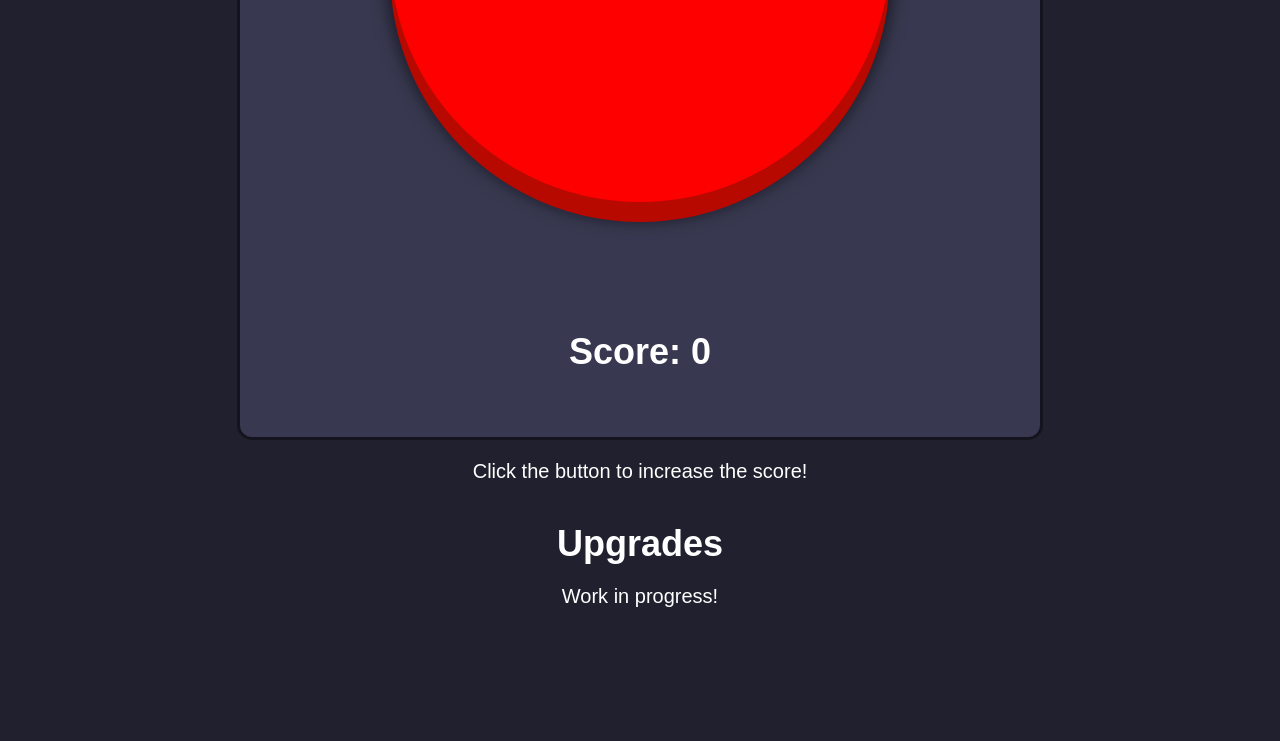
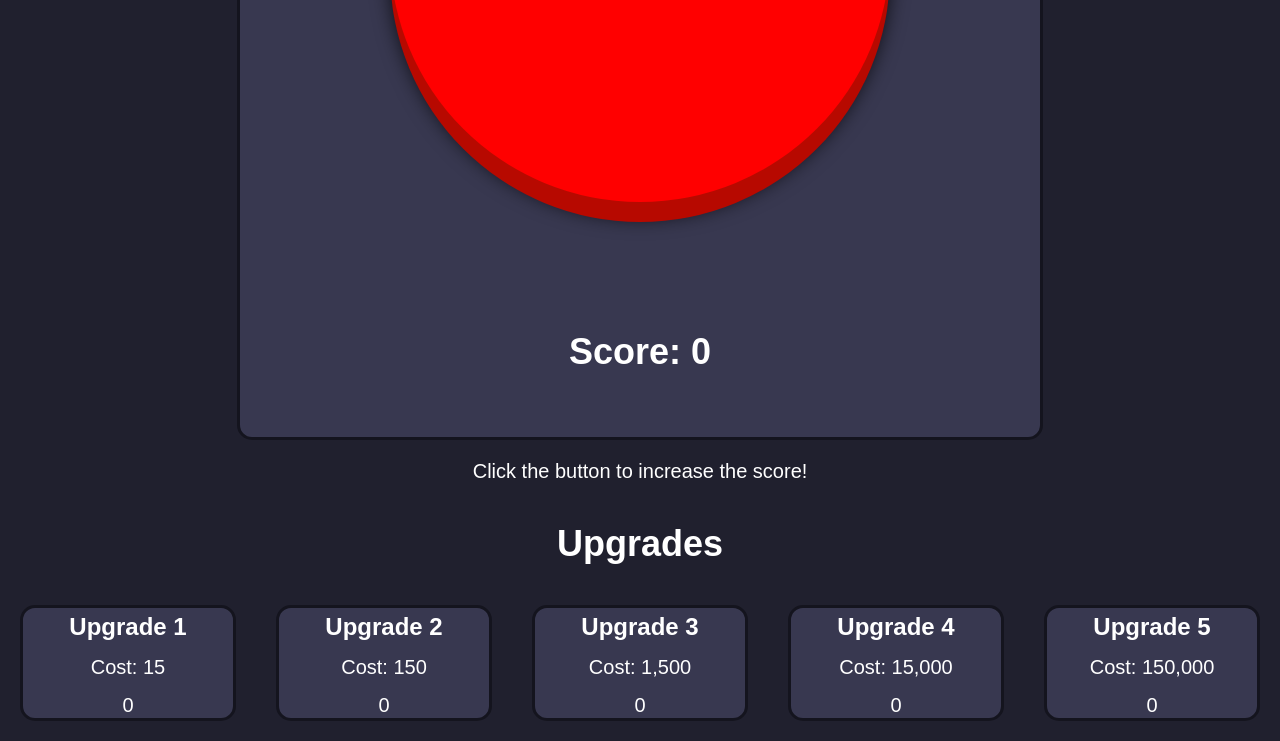
Before and after one commit to RyanT25/Clicker-Game, a plain HTML site: page index.html in a window 1280 px wide. Shown: the part 501-1242 px from the top of the page. Before the commit the page ends 1109 px from the top, so only its background shows below. Drawn offline with Linux system fonts and the light colour scheme.

Commit message:
added upgrades html and css

```diff
--- a/index.html
+++ b/index.html
@@ -20,9 +20,33 @@
     <div id="game-info">
         <p>Click the button to increase the score!</p>
     </div>
+    <h3 class="upgrade-title">Upgrades</h3>
     <div id="game-upgrades">
-        <h3 class="upgrade-title">Upgrades</h3>
-        <p>Work in progress!</p>
+        <div id="upgrade1" class="upgrade-tiles">
+            <h4>Upgrade 1</h4>
+            <p class="upgrade-cost">Cost: 15</p>
+            <p class="upgrade-amount"><span id="num-of-upgrade1">0</span></p>
+        </div>
+        <div id="upgrade2" class="upgrade-tiles">
+            <h4>Upgrade 2</h4>
+            <p class="upgrade-cost">Cost: 150</p>
+            <p class="upgrade-amount"><span id="num-of-upgrade2">0</span></p>
+        </div>
+        <div id="upgrade3" class="upgrade-tiles">
+            <h4>Upgrade 3</h4>
+            <p class="upgrade-cost">Cost: 1,500</p>
+            <p class="upgrade-amount"><span id="num-of-upgrade3">0</span></p>
+        </div>
+        <div id="upgrade4" class="upgrade-tiles">
+            <h4>Upgrade 4</h4>
+            <p class="upgrade-cost">Cost: 15,000</p>
+            <p class="upgrade-amount"><span id="num-of-upgrade4">0</span></p>
+        </div>
+        <div id="upgrade5" class="upgrade-tiles">
+            <h4>Upgrade 5</h4>
+            <p class="upgrade-cost">Cost: 150,000</p>
+            <p class="upgrade-amount"><span id="num-of-upgrade5">0</span></p>
+        </div>
     </div>
 </body>
 </html>
--- a/style.css
+++ b/style.css
@@ -9,6 +9,7 @@ body{
     font-family: Arial, Helvetica, sans-serif;
 }
 
+/* Game Title and Heading CSS */
 h1{
     background-color: rgb(20, 20, 30);
     font-size: 48px;
@@ -16,6 +17,7 @@ h1{
     padding: 20px;
 }
 
+/* Game Object CSS */
 #game-element{
     width: 800px;
     height: 800px;
@@ -58,14 +60,12 @@ h2{
     text-shadow: 0 3px 1px rgba(122,17,8,.8);
 }
 
+/* Game Info CSS */
 #game-info{
     padding-bottom: 40px;
 }
 
-.upgrade-title{
-    padding-bottom: 20px;
-}
-
+/* Misc */
 h3{
     text-align: center;
     font-size: 36px;
@@ -75,3 +75,34 @@ p{
     text-align: center;
     font-size: 20px;
 }
+
+/* Game Upgrades CSS */
+#game-upgrades{
+    display: flex;
+    flex-direction: row;
+    justify-content: center;
+}
+
+.upgrade-title{
+    padding-bottom: 20px;
+}
+
+.upgrade-tiles{
+    width: 200px;
+    height: 100px;
+    margin: 20px;
+    padding: 5px;
+    background-color: rgb(56, 56, 80);
+    border-radius: 15px;
+    border: 3px solid rgb(20, 20, 30);
+}
+
+h4{
+    font-size: 24px;
+    text-align: center;
+    margin-bottom: 15px;
+}
+
+.upgrade-cost{
+    margin-bottom: 15px;
+}
```
